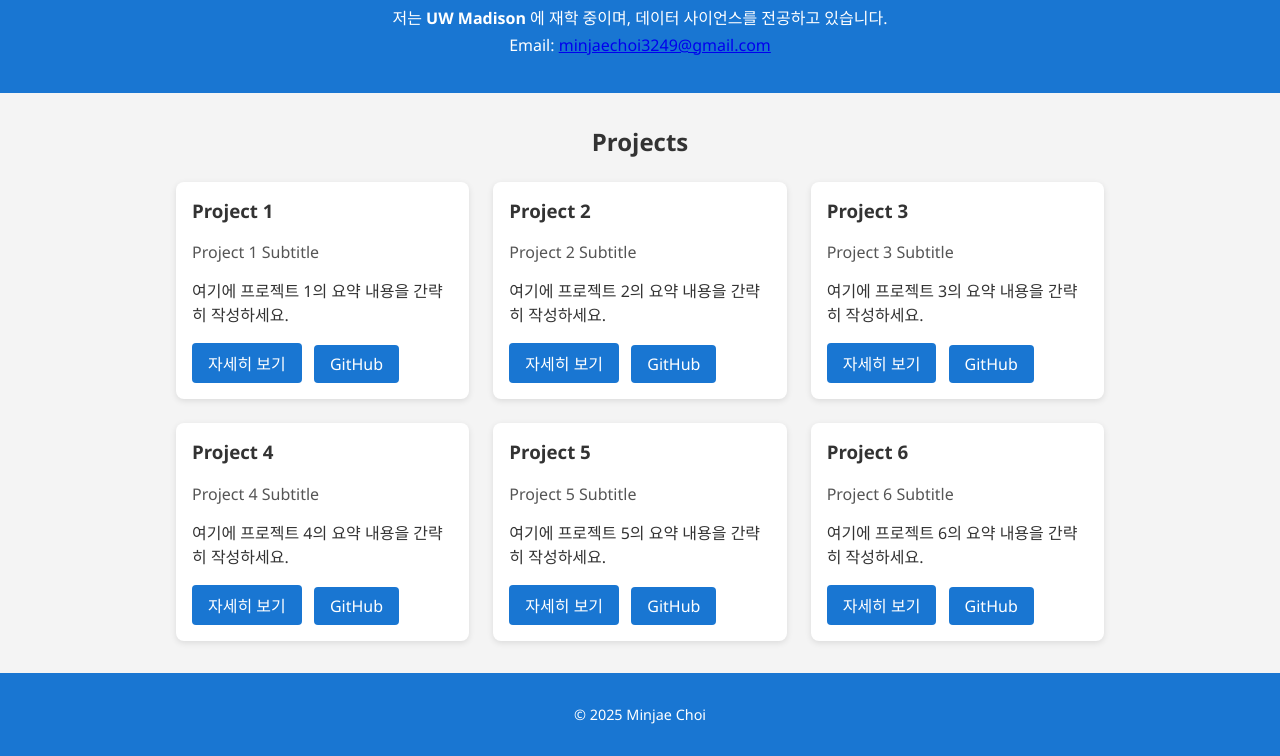
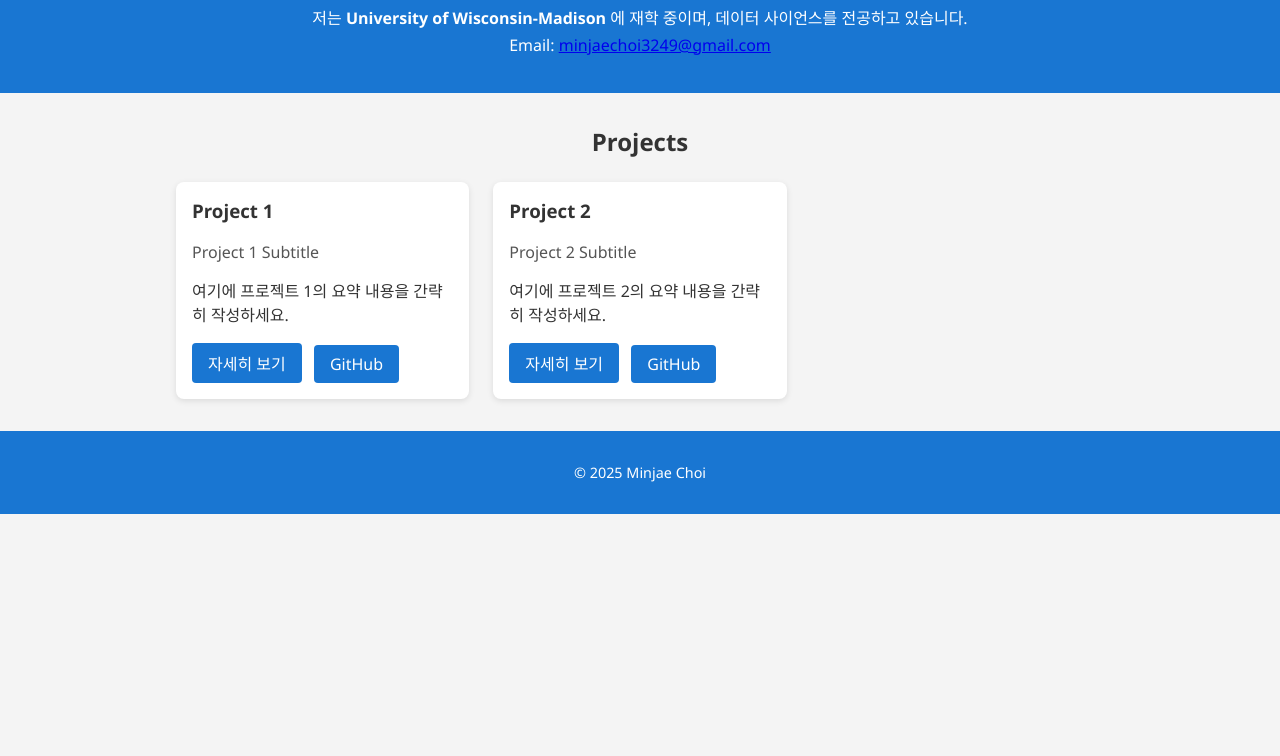
Before and after one commit to choimin3249/choimin3249.github.io, a plain HTML site: page index.html in a window 1280 px wide. Shown: the part 78-834 px from the top of the page. After the commit the page ends 800 px from the top, so only its background shows below. Drawn offline with Linux system fonts and the light colour scheme.

Commit message:
Update index.html

```diff
--- a/index.html
+++ b/index.html
@@ -10,7 +10,7 @@
 <body>
   <header class="site-header">
     <h1>About Me</h1>
-    <p>저는 <strong>UW Madison</strong> 에 재학 중이며, 데이터 사이언스를 전공하고 있습니다.</p>
+    <p>저는 <strong>University of Wisconsin-Madison</strong> 에 재학 중이며, 데이터 사이언스를 전공하고 있습니다.</p>
     <p>Email: <a href="mailto:minjaechoi3249@gmail.com">minjaechoi3249@gmail.com</a></p>
   </header>
 
@@ -39,45 +39,6 @@
           </div>
         </div>
 
-        <div class="project-card">
-          <h3>Project 3</h3>
-          <h4>Project 3 Subtitle</h4>
-          <p>여기에 프로젝트 3의 요약 내용을 간략히 작성하세요.</p>
-          <div class="btn-group">
-            <a href="hw8.pdf" target="_blank" class="btn">자세히 보기</a>
-            <a href="https://github.com/choimin3249/king" target="_blank" class="btn">GitHub</a>
-          </div>
-        </div>
-
-        <div class="project-card">
-          <h3>Project 4</h3>
-          <h4>Project 4 Subtitle</h4>
-          <p>여기에 프로젝트 4의 요약 내용을 간략히 작성하세요.</p>
-          <div class="btn-group">
-            <a href="hw8.pdf" target="_blank" class="btn">자세히 보기</a>
-            <a href="https://github.com/choimin3249/king" target="_blank" class="btn">GitHub</a>
-          </div>
-        </div>
-
-        <div class="project-card">
-          <h3>Project 5</h3>
-          <h4>Project 5 Subtitle</h4>
-          <p>여기에 프로젝트 5의 요약 내용을 간략히 작성하세요.</p>
-          <div class="btn-group">
-            <a href="hw8.pdf" target="_blank" class="btn">자세히 보기</a>
-            <a href="https://github.com/choimin3249/king" target="_blank" class="btn">GitHub</a>
-          </div>
-        </div>
-
-        <div class="project-card">
-          <h3>Project 6</h3>
-          <h4>Project 6 Subtitle</h4>
-          <p>여기에 프로젝트 6의 요약 내용을 간략히 작성하세요.</p>
-          <div class="btn-group">
-            <a href="hw8.pdf" target="_blank" class="btn">자세히 보기</a>
-            <a href="https://github.com/choimin3249/king" target="_blank" class="btn">GitHub</a>
-          </div>
-        </div>
 
       </div>
     </section>
```
